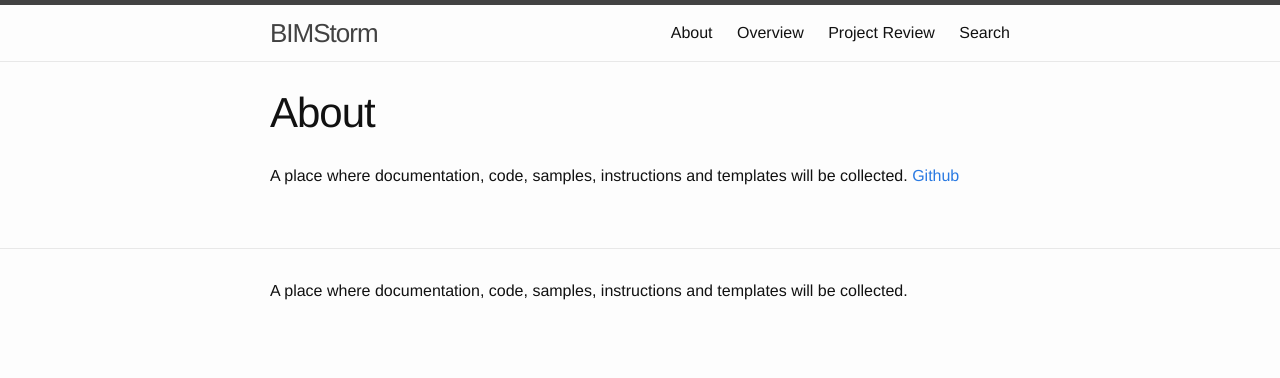
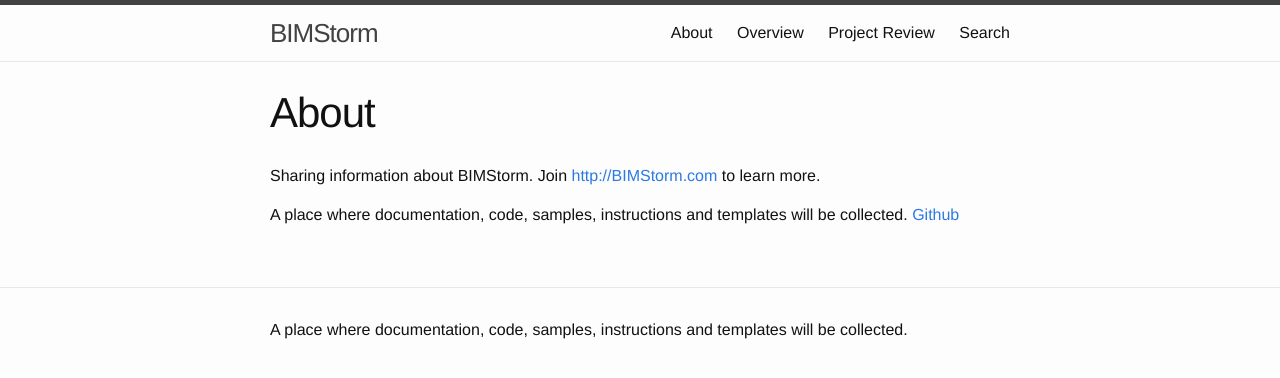
Before and after one commit to buildingSMARTalliance/BIMStorm, a Jekyll site: the page built from _pages/01_abouit.md, in a window 1280 px wide. Shown: the top 378 px of the page. Built offline with Jekyll 4.4.1, drawn with Linux system fonts in a browser that asks for light colours.

Commit message:
Update 01_abouit.md

```diff
--- a/_pages/01_abouit.md
+++ b/_pages/01_abouit.md
@@ -5,5 +5,7 @@
 
 ---
 
+Sharing information about BIMStorm.
+Join [http://BIMStorm.com](http://BIMStorm.com) to learn more.
 
 A place where documentation, code, samples, instructions and templates will be collected. [Github](https://github.com/thomas-dalbert/BIM)
```
